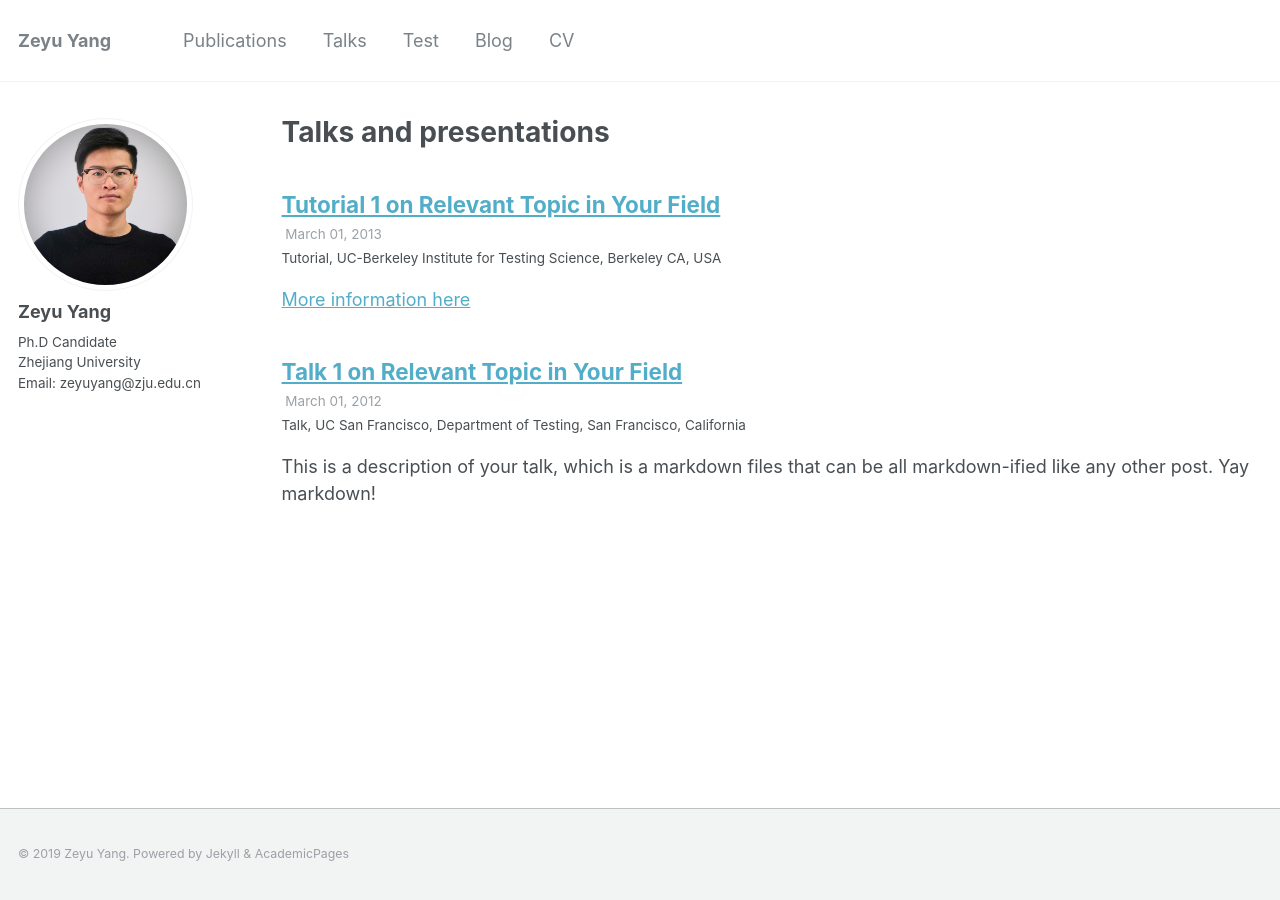
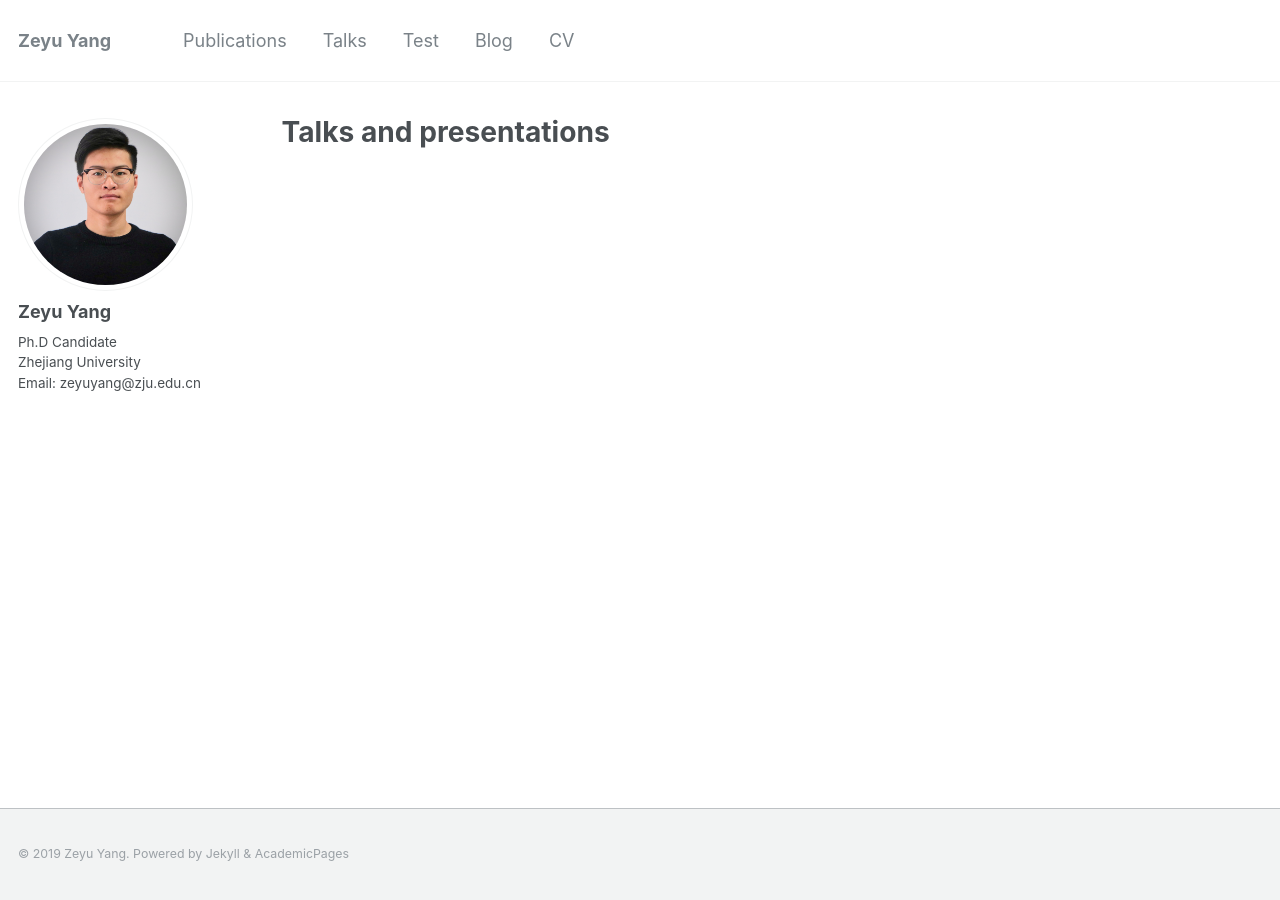
Before and after one commit to zeyuid/zeyuid.github.io, a Jekyll site: the page built from _pages/talks.html, in a window 1280 px wide. Built offline with Jekyll 4.4.1, drawn with Linux system fonts in a browser that asks for light colours; part of the change alters nothing that is shown.

Commit message:
add file

```diff
--- a/_config.yml
+++ b/_config.yml
@@ -166,15 +166,15 @@ collections:
   # teaching:
   #   output: true
   #   permalink: /:collection/:path/
-  publications:
-    output: true
-    permalink: /:collection/:path/
-  talks:
-    output: true
-    permalink: /:collection/:path/
-  test:
-    output: true
-    permalink: /:collection/:path/
+  # publications:
+  #   output: true
+  #   permalink: /:collection/:path/
+  # talks:
+  #   output: true
+  #   permalink: /:collection/:path/
+  # test:
+  #   output: true
+  #   permalink: /:collection/:path/
 
 
 # Defaults
```
